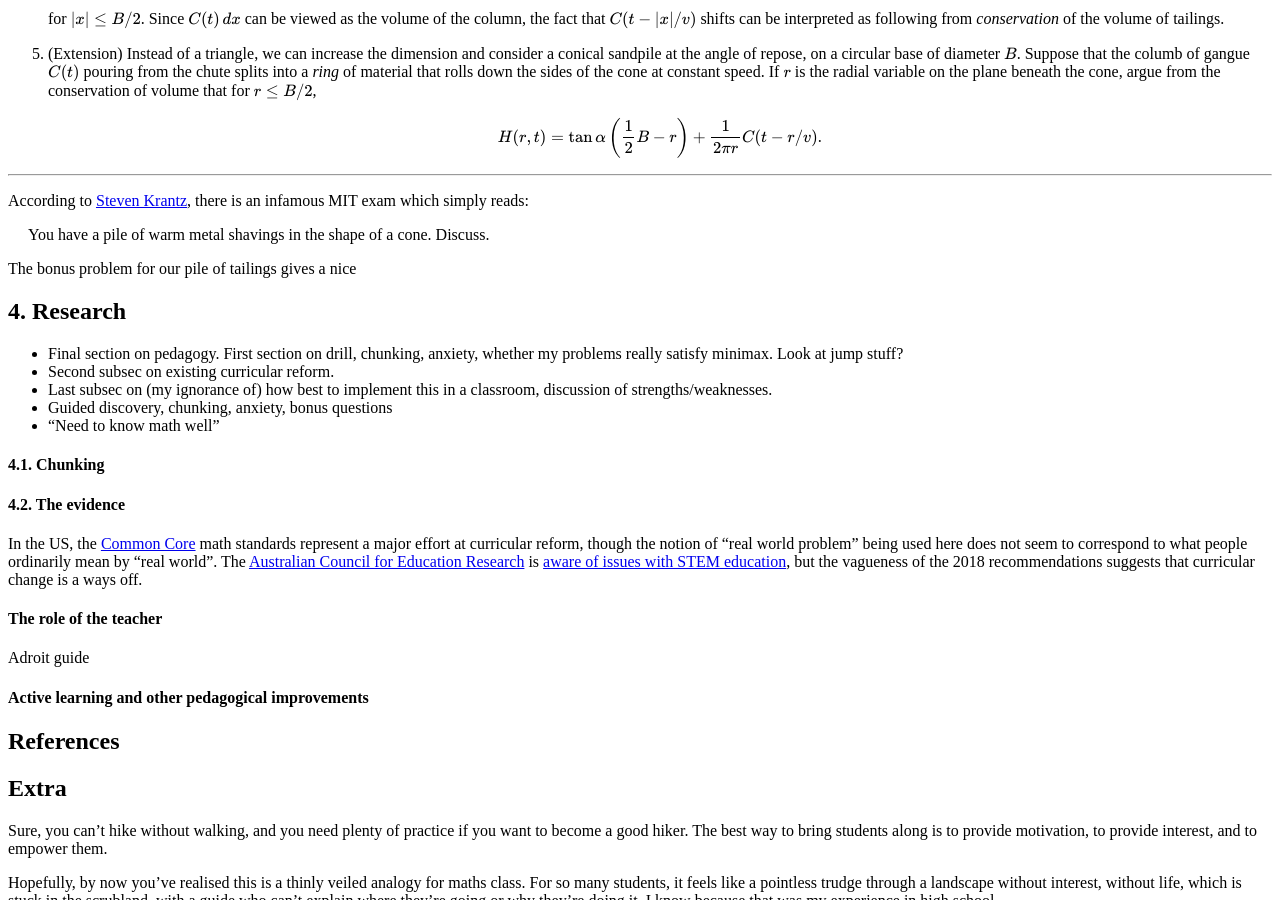
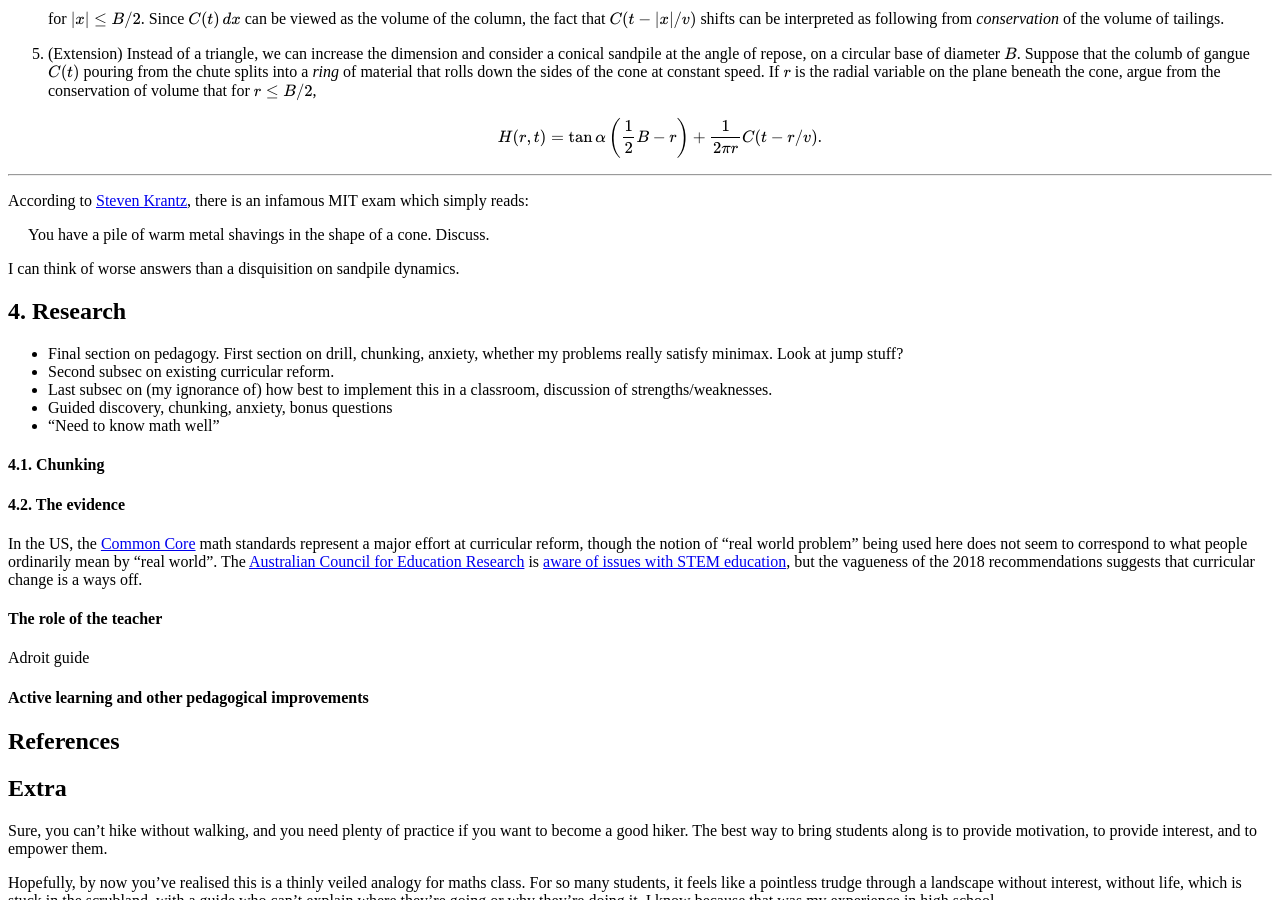
Before and after one commit to hapax/hapax.github.io, a Jekyll site: the page built from assets/teaching.md, in a window 1280 px wide and 900 px high, scrolled down 23197 px. Built offline with Jekyll 4.4.1, drawn with Linux system fonts in a browser that asks for light colours; our own code applies the rules of GitHub Pages for plain Markdown files; formulas are drawn with MathJax 3; a script that is not in the unit is left out.

Commit message:
Update teaching

```diff
--- a/assets/teaching.md
+++ b/assets/teaching.md
@@ -1280,7 +1280,7 @@ to either side which limits the maximum size of the standing layer.
     splits into a *ring* of material that rolls down the
     sides of the cone at constant speed.
 	If $r$ is the radial variable on the plane beneath the cone,
-    argue from the conservation of volume that for $r \leq B/2$,
+   argue from the conservation of volume that for $r \leq B/2$,
 
    $$
    H(r, t) = \tan\alpha\left(\frac{1}{2}B - r\right) +
@@ -1297,7 +1297,7 @@ there is an infamous MIT exam which simply reads:
 You have a pile of warm metal shavings in the shape of a cone. Discuss.
 </span>
 
-The bonus problem for our pile of tailings gives a nice
+I can think of worse answers than a disquisition on sandpile dynamics.
 
 ## 4. Research <a id="sec-4" name="sec-4"></a>
 
```
Also changed, not shown: assets/.#teaching.md (deleted, +0 -1 lines).
